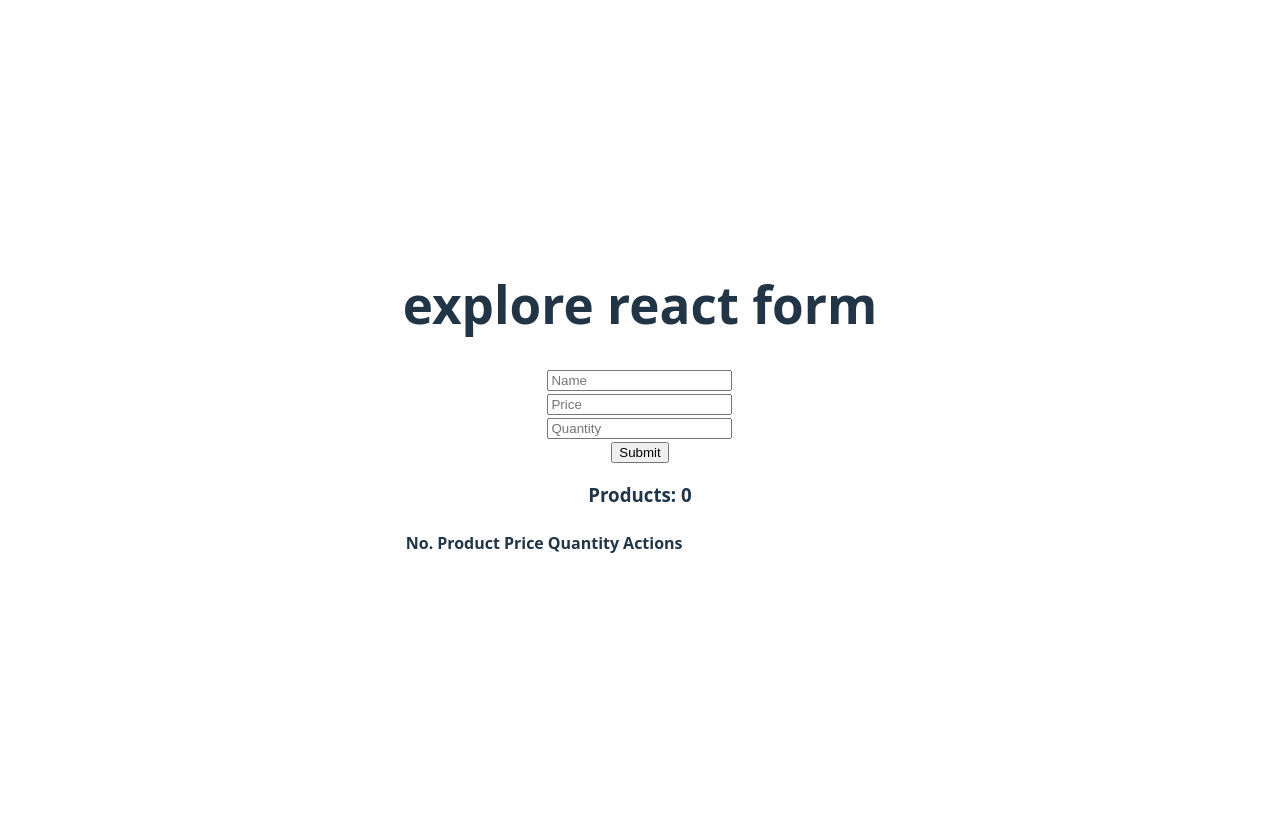
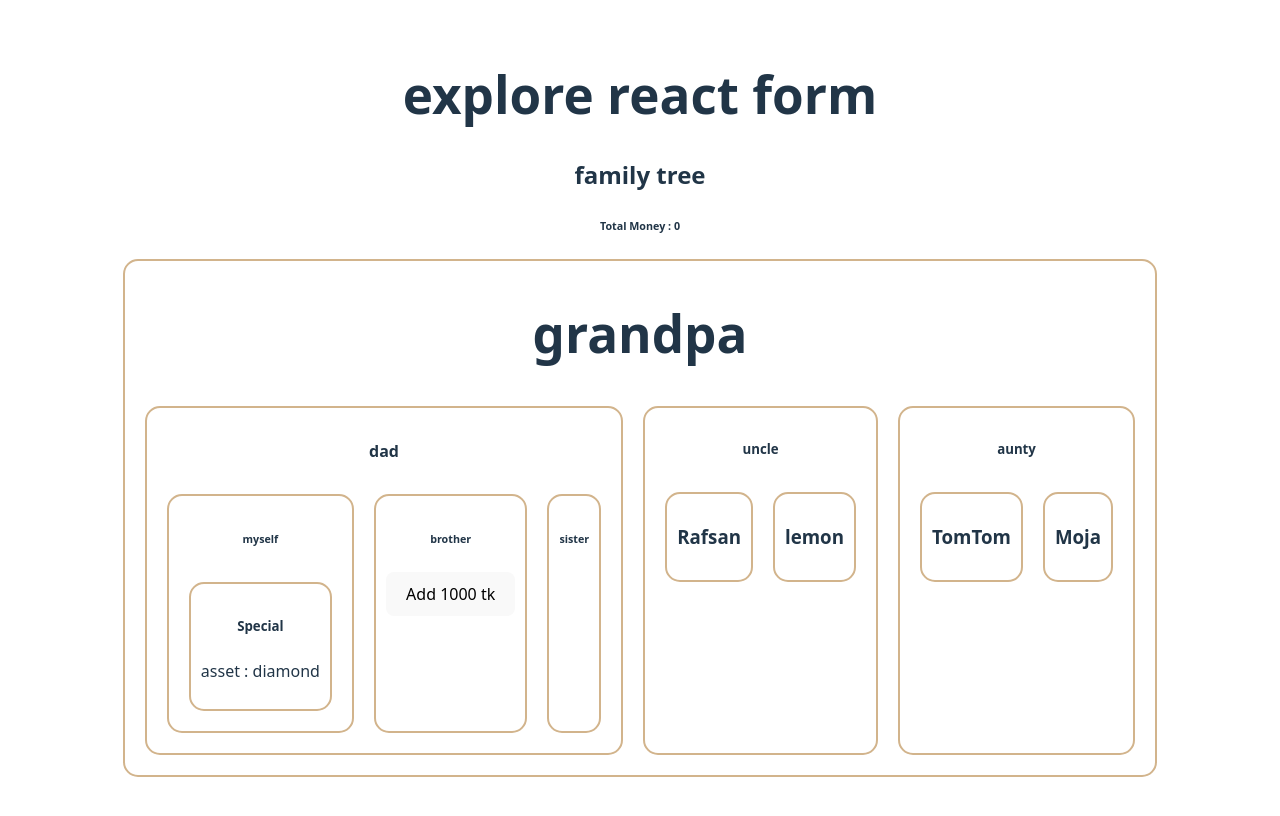
Before and after one commit to himel2535/simple-react-form, a React (Vite) app: page / in a window 1280 px wide. Shown: the top 816 px of the page. Built offline with nearby package versions, Linux system fonts and the light colour scheme.

Commit message:
context api

```diff
--- a/src/App.jsx
+++ b/src/App.jsx
@@ -1,5 +1,6 @@
 import "./App.css";
 import ControlledField from "./components/ControlledField/ControlledField";
+import FamilyTree from "./components/FamilyTree/FamilyTree";
 import FormAction from "./components/FormAction/FormAction";
 import HookForm from "./components/HookForm/HookForm";
 import ProductManagement from "./components/ProductManagement/ProductManagement";
@@ -15,7 +16,8 @@ function App() {
       {/* <ControlledField></ControlledField> */}
       {/* <UncontrolledField></UncontrolledField> */}
       {/* <HookForm></HookForm> */}
-      <ProductManagement></ProductManagement>
+      {/* <ProductManagement></ProductManagement> */}
+      <FamilyTree></FamilyTree>
     </>
   );
 }
--- /dev/null
+++ b/src/components/FamilyTree/Aunty.jsx
@@ -0,0 +1,16 @@
+import React from 'react';
+import Cousin from './Cousin';
+
+const Aunty = () => {
+    return (
+        <div>
+            <h5>aunty</h5>
+            <section className='flex'>
+                <Cousin name='TomTom'></Cousin>
+                <Cousin name='Moja'></Cousin>
+            </section>
+        </div>
+    );
+};
+
+export default Aunty;
--- /dev/null
+++ b/src/components/FamilyTree/Brother.jsx
@@ -0,0 +1,18 @@
+import React, { use } from 'react';
+import { MoneyContext } from './FamilyTree';
+
+const Brother = () => {
+
+    const [money,setMoney]=use(MoneyContext)
+
+    return (
+        <div>
+            <h6>brother</h6>
+            <button onClick={()=>{setMoney(money+1000)}}>
+                Add 1000 tk
+            </button>
+        </div>
+    );
+};
+
+export default Brother;
--- /dev/null
+++ b/src/components/FamilyTree/Cousin.jsx
@@ -0,0 +1,11 @@
+import React from 'react';
+
+const Cousin = ({name}) => {
+    return (
+        <div>
+            <h3>{name}</h3>
+        </div>
+    );
+};
+
+export default Cousin;
--- /dev/null
+++ b/src/components/FamilyTree/Dad.jsx
@@ -0,0 +1,19 @@
+import React from 'react';
+import Myself from './Myself';
+import Brother from './Brother';
+import Sister from './Sister';
+
+const Dad = () => {
+    return (
+        <div>
+            <h4>dad</h4>
+            <section className='flex'>
+                <Myself></Myself>
+                <Brother></Brother>
+                <Sister></Sister>
+            </section>
+        </div>
+    );
+};
+
+export default Dad;
--- /dev/null
+++ b/src/components/FamilyTree/FamilyTree.jsx
@@ -0,0 +1,26 @@
+import React, { createContext, useState } from "react";
+import Grandpa from "./Grandpa";
+import "./familyTree.css";
+
+export const AssetContext = createContext("");
+export const MoneyContext = createContext([]);
+
+const FamilyTree = () => {
+  const asset = "diamond";
+
+  const [money,setMoney]=useState(0)
+
+  return (
+    <div className="family-tree">
+      <h2>family tree</h2>
+      <h6>Total Money : {money}</h6>
+      <MoneyContext value={[money,setMoney]}>
+        <AssetContext.Provider value={asset}>
+          <Grandpa></Grandpa>
+        </AssetContext.Provider>
+      </MoneyContext>
+    </div>
+  );
+};
+
+export default FamilyTree;
--- /dev/null
+++ b/src/components/FamilyTree/Grandpa.jsx
@@ -0,0 +1,20 @@
+import React from "react";
+import Dad from "./Dad";
+import Uncle from "./Uncle";
+import Aunty from "./Aunty";
+
+const Grandpa = () => {
+    // const asset='diamond'
+  return (
+    <div>
+      <h1>grandpa</h1>
+      <section className="flex">
+        <Dad></Dad>
+        <Uncle></Uncle>
+        <Aunty></Aunty>
+      </section>
+    </div>
+  );
+};
+
+export default Grandpa;
--- /dev/null
+++ b/src/components/FamilyTree/Myself.jsx
@@ -0,0 +1,15 @@
+import React from "react";
+import Special from "./Special";
+
+const Myself = () => {
+  return (
+    <div>
+      <h6>myself</h6>
+      <section className="flex">
+        <Special></Special>
+      </section>
+    </div>
+  );
+};
+
+export default Myself;
--- /dev/null
+++ b/src/components/FamilyTree/Sister.jsx
@@ -0,0 +1,11 @@
+import React from "react";
+
+const Sister = () => {
+  return (
+    <div>
+      <h6>sister</h6>
+    </div>
+  );
+};
+
+export default Sister;
--- /dev/null
+++ b/src/components/FamilyTree/Special.jsx
@@ -0,0 +1,15 @@
+import React, { useContext } from "react";
+import { AssetContext } from "./FamilyTree";
+
+const Special = () => {
+  const newAsset = useContext(AssetContext);
+//   console.log(newAsset);
+  return (
+    <div>
+      <h5>Special</h5>
+      <p>asset : {newAsset}</p>
+    </div>
+  );
+};
+
+export default Special;
--- /dev/null
+++ b/src/components/FamilyTree/Uncle.jsx
@@ -0,0 +1,16 @@
+import React from "react";
+import Cousin from "./Cousin";
+
+const Uncle = () => {
+  return (
+    <div>
+      <h5>uncle</h5>
+      <section className="flex">
+        <Cousin name="Rafsan"></Cousin>
+        <Cousin name="lemon"></Cousin>
+      </section>
+    </div>
+  );
+};
+
+export default Uncle;
--- /dev/null
+++ b/src/components/FamilyTree/familyTree.css
@@ -0,0 +1,10 @@
+.family-tree div {
+    border: 2px solid tan;
+    margin: 10px;
+    padding: 10px;
+    border-radius: 15px;
+}
+
+.flex{
+    display: flex;
+}
```
